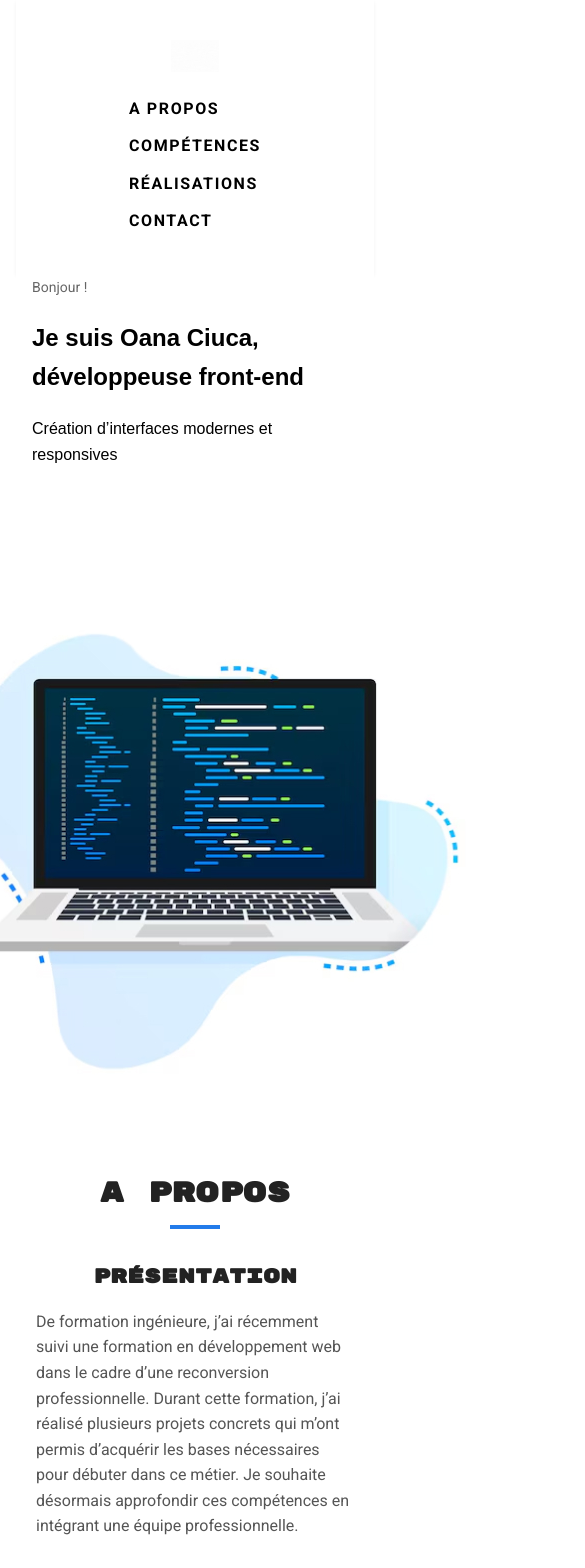
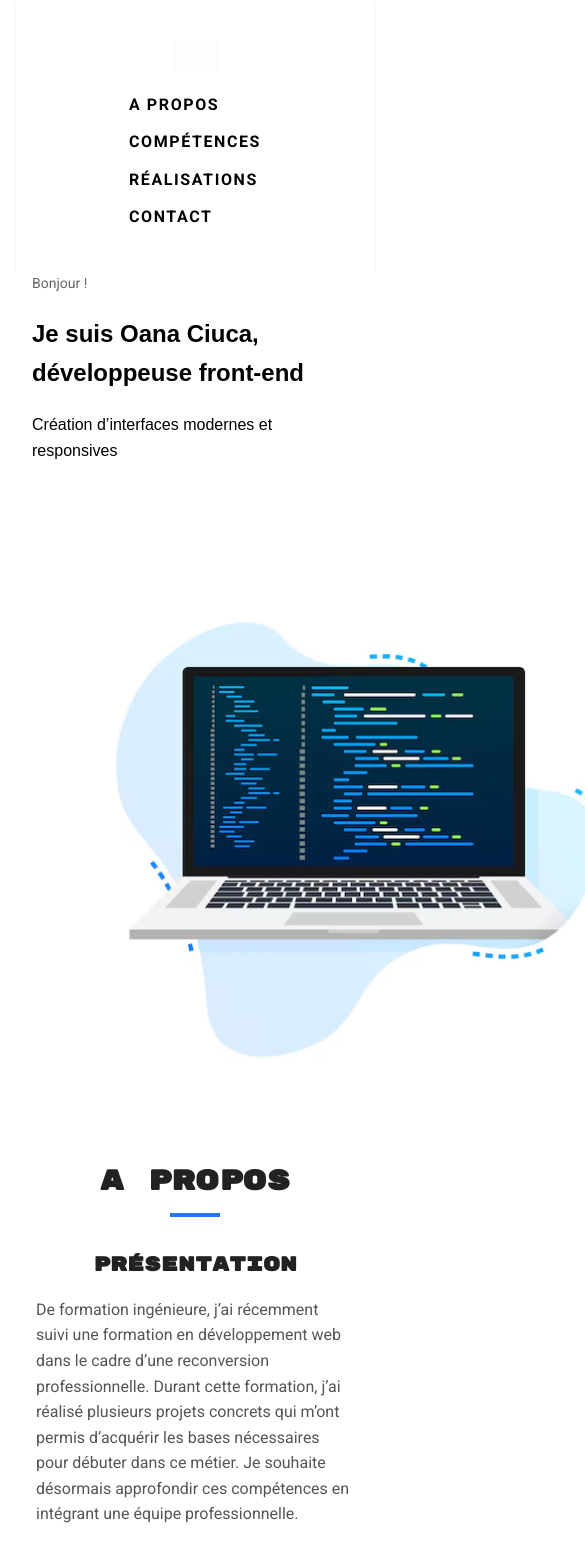
Before and after one commit to oanaciuca/Portfolio, a React (Vite) app: page / in a window 390 px wide. Shown: the top 1568 px of the page, 585 px wide, since content can reach past the window. Built offline with nearby package versions, Linux system fonts and the light colour scheme; a web font is replaced by a local one.

Commit message:
ajustement media query

```diff
--- a/src/index.css
+++ b/src/index.css
@@ -493,7 +493,7 @@ body {
   .header-container {
     flex-direction: column;
     align-items: center;
-    gap: 1rem;
+    gap: 0.75rem;
     padding: 1rem 0;
   }
 
@@ -515,8 +515,13 @@ body {
     align-items: center;
   }
 
+  .banner-text,
   .banner-image {
-    margin-top: 1.5rem;
+    width: 100%;
+  }
+
+  .banner-image {
+    margin-top: 1rem;
   }
 
   /* Réduction des paddings généraux */
```
